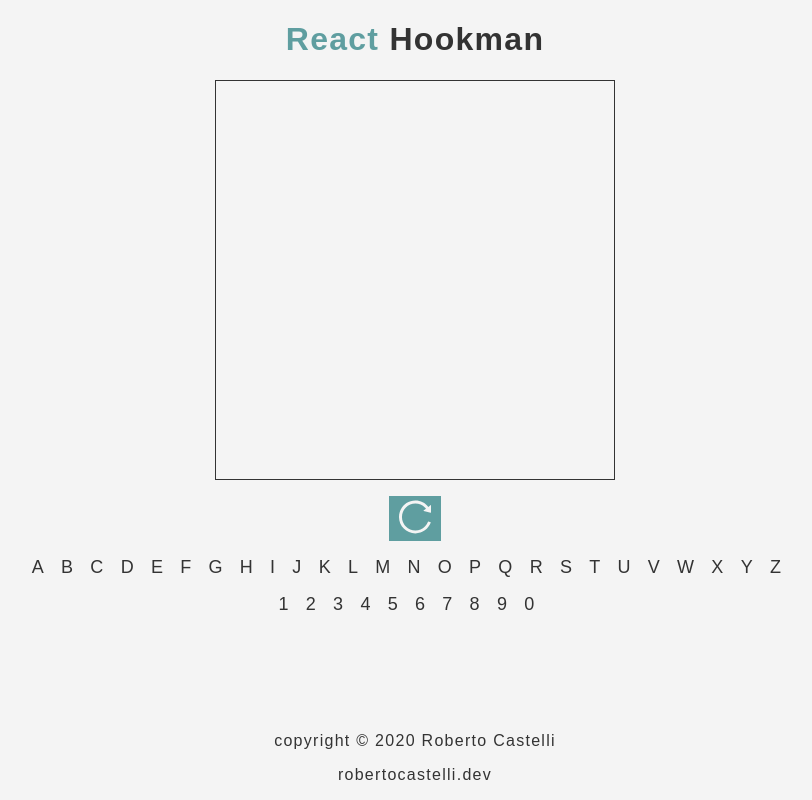
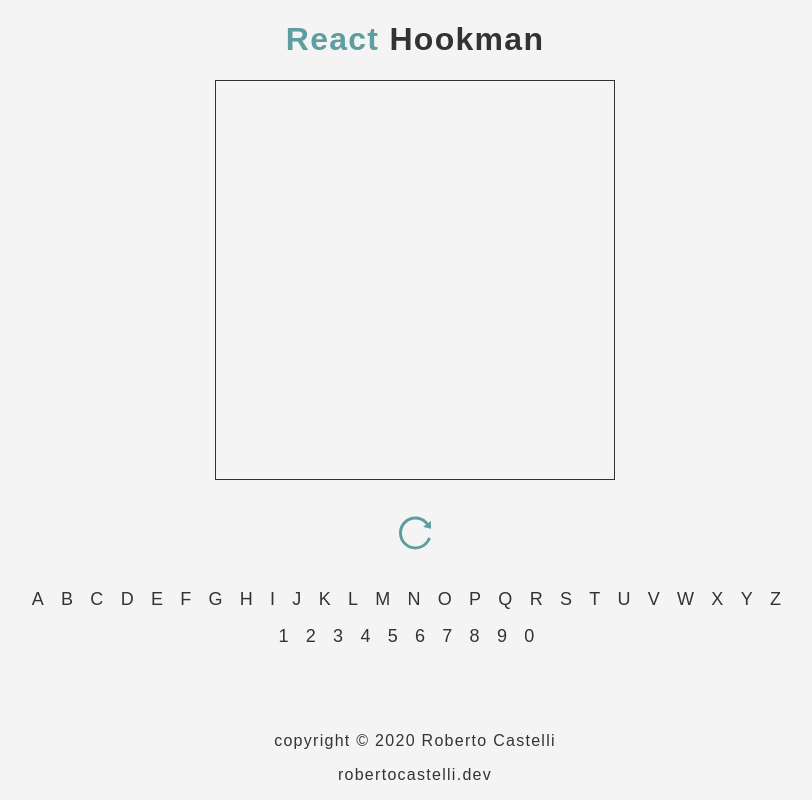
Before and after one commit to RobertoCastelli/hookman, a React (Create React App) app: page / in a window 1280 px wide. Shown: the whole page, without its empty margins (225-1037 px from the left). Built offline with nearby package versions, Linux system fonts and the light colour scheme.

Commit message:
fixed core guess

```diff
--- a/src/components/Title.jsx
+++ b/src/components/Title.jsx
@@ -5,7 +5,7 @@ const Title = () => {
 	const { criptedTitle } = useContext(ContextData)
 	return (
 		<div className='movie-title'>
-			<p>{criptedTitle}</p>
+			<h3>{criptedTitle}</h3>
 		</div>
 	)
 }
--- a/src/context.js
+++ b/src/context.js
@@ -26,8 +26,6 @@ const ContextProvider = (props) => {
 			guessedLetter === c && (criptTemp[id] = c)
 			setCriptedTitle(criptTemp)
 		})
-
-		console.log(criptTemp)
 	}
 
 	return (
--- a/src/index.css
+++ b/src/index.css
@@ -53,28 +53,29 @@ li {
 
 li:hover {
 	color: cadetblue;
-	outline: 0.1rem solid cadetblue;
 }
 
-li:active,
+li:active {
+	transform: translateY(-4px);
+}
+
 button:active {
-	transform: scale(1.1);
+	color: brown;
 }
 
 button {
-	text-transform: uppercase;
-	background-color: cadetblue;
-	color: var(--white1);
+	color: cadetblue;
+	background-color: var(--white1);
 	cursor: pointer;
 	outline: none;
 	border: none;
-	transition: all 0.05s ease-in;
+	transition: transform 0.3s ease-in;
+	margin: 1rem;
 }
 
 button:hover {
-	color: cadetblue;
-	background-color: var(--white1);
-	outline: 1px solid #333333;
+	transform: rotate(270deg);
+	transition: transform 0.3s ease-out;
 }
 
 .hangman {
@@ -85,5 +86,9 @@ button:hover {
 }
 
 .movie-title {
+	color: cadetblue;
 	margin: 3rem;
+	font-size: x-large;
+	letter-spacing: 1rem;
+	text-transform: uppercase;
 }
```
Also changed, not shown: 1 other file (tests, documents, lock files or other folders).
